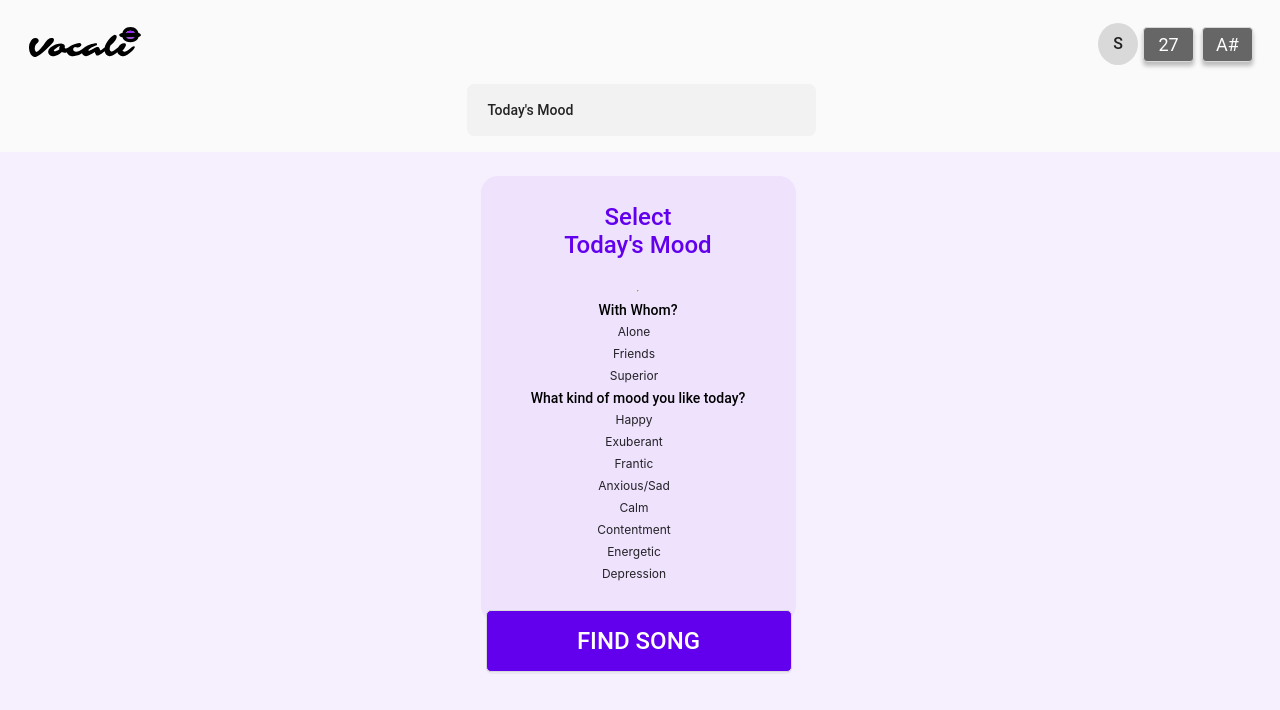
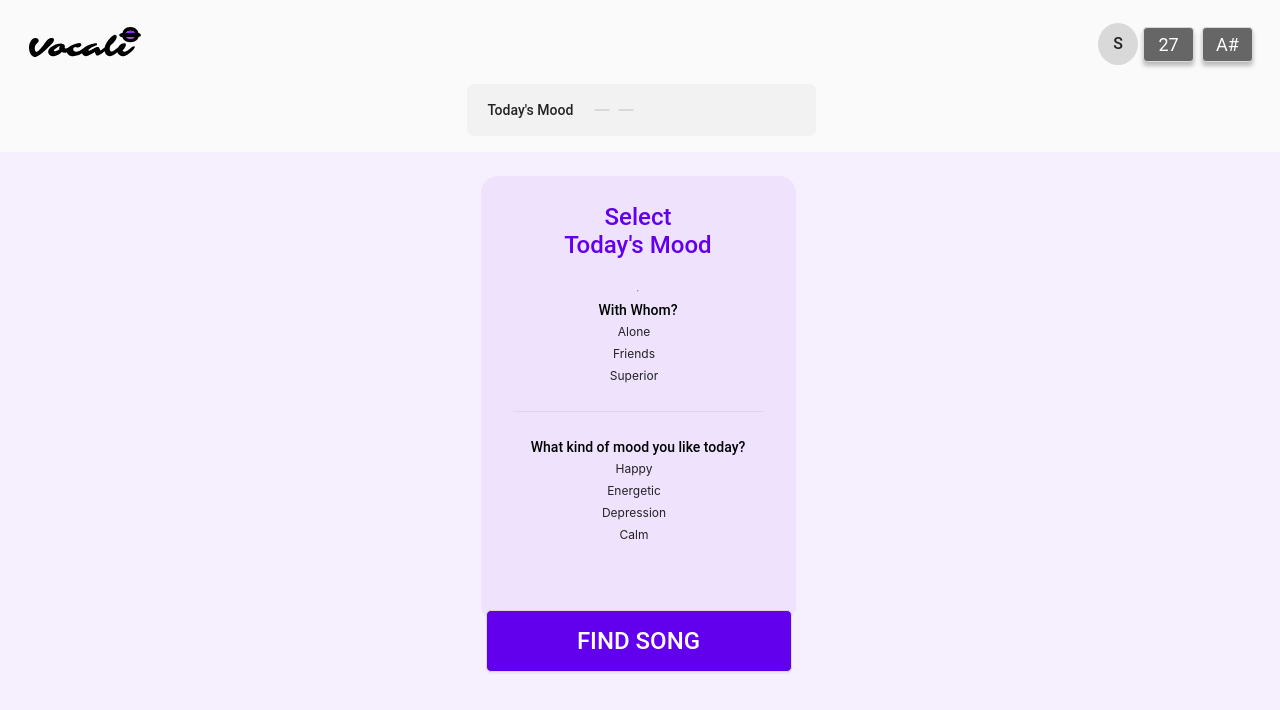
Before and after one commit to Janeseed/vocali-web, a React (Create React App) app: page /home in a window 1280 px wide. Shown: the top 710 px of the page. Built offline with nearby package versions, Linux system fonts and the light colour scheme.

Commit message:
Add header tag selection

```diff
--- /dev/null
+++ b/src/Header.js
@@ -0,0 +1,44 @@
+import React, { useState, useEffect } from "react";
+import { withRouter } from "react-router-dom";
+import { Layout, Tag, Avatar } from "antd";
+
+import Logo from "./vocali_logo2.svg";
+import Cookies from "universal-cookie";
+
+const { Header } = Layout;
+
+const VocaliHeader = ({ people, mood }) => {
+  const [selectedPeople, setPeople] = useState(people);
+  const [selectedMood, setMood] = useState(mood);
+  const cookies = new Cookies();
+
+  useEffect(() => {
+    if (people && mood) {
+      setPeople(people);
+      setMood(mood);
+    } else {
+      setMood(cookies.get("mood", { path: "/" }));
+      setPeople(cookies.get("people", { path: "/" }));
+    }
+  }, [mood, people]);
+
+  return (
+    <Header className="header">
+      <img className="App-logo" src={Logo} alt="Vocali Logo" />
+      <div className="user-info">
+        <Avatar className="avatar" style={{ backgroundColor: "#D9D9D9" }}>
+          S
+        </Avatar>
+        <Tag className="age-info">27</Tag>
+        <Tag className="pitch-info">A#</Tag>
+      </div>
+      <div className="mood-dashboard">
+        <p className="mood-title">Today's Mood</p>
+        <Tag>{selectedPeople}</Tag>
+        <Tag>{selectedMood}</Tag>
+      </div>
+    </Header>
+  );
+};
+
+export default withRouter(VocaliHeader);
--- a/src/Home.js
+++ b/src/Home.js
@@ -1,88 +1,103 @@
-import React from 'react';
-import {
-    BrowserRouter as Router,
-    Switch,
-    Route,
-    Link,
-    withRouter
-  } from "react-router-dom";
+import React from "react";
+import { withRouter } from "react-router-dom";
 
-import { Button, Typography, Input, InputNumber, Layout, Tag, Avatar } from 'antd';
-import { UserOutlined, LeftOutlined } from '@ant-design/icons';
+import { Button, Layout, Tag, Avatar, Divider } from "antd";
 
 import "./css/home.css";
-import Logo from "./vocali_logo2.svg";
+import Cookies from "universal-cookie";
+import VocaliHeader from "./Header.js";
 
-const { Header, Footer, Sider, Content } = Layout;
+const { Header, Content } = Layout;
 const { CheckableTag } = Tag;
-const tagsData = ['Alone', 'Friends', 'Superior'];
-const tagsData2 = ['Happy', 'Exuberant', 'Frantic', 'Anxious/Sad', 'Calm', 'Contentment', 'Energetic', 'Depression'];
+const tagsData = ["Alone", "Friends", "Superior"];
+const tagsData2 = ["Happy", "Energetic", "Depression", "Calm"];
 
 class Home extends React.Component {
+  constructor(props) {
+    super(props);
+    this.cookies = new Cookies();
+    this.state = {
+      selectedPeople: "",
+      selectedMood: "",
+    };
+  }
+
+  componentDidMount() {
+    const people = this.cookies.get("people", { path: "/" });
+    if (people) {
+      this.setState({ selectedPeople: people });
+    }
+    const mood = this.cookies.get("mood", { path: "/" });
+    if (mood) {
+      this.setState({ selectedMood: mood });
+    }
+  }
 
   nextPath(path) {
     this.props.history.push(path);
   }
 
-    state = {
-        selectedTags: [],
-    };
+  handlePeopleChange(tag, checked) {
+    const nextPeople = checked ? tag : "";
+    this.setState({ selectedPeople: nextPeople });
+    this.cookies.set("people", nextPeople, { path: "/" });
+  }
 
-    handleChange(tag, checked) {
-        const { selectedTags } = this.state;
-        const nextSelectedTags = checked ? [...selectedTags, tag] : selectedTags.filter(t => t !== tag);
-        console.log('You are interested in: ', nextSelectedTags);
-        this.setState({ selectedTags: nextSelectedTags });
+  handleMoodChange(tag, checked) {
+    const nextMood = checked ? tag : "";
+    this.setState({ selectedMood: nextMood });
+    this.cookies.set("mood", nextMood, { path: "/" });
   }
 
   render() {
-        const { selectedTags } = this.state;
-
     return (
       <Layout className="layout">
-                <Header className="header">
-                    <img className="App-logo" src={Logo} alt="Vocali Logo"/>
-                    <div className="user-info">
-                        <Avatar className = "avatar" style={{ backgroundColor: '#D9D9D9' }}>S</Avatar>
-                        <Tag className="age-info">27</Tag>
-                        <Tag className="pitch-info">A#</Tag>
-                    </div>
-                    <div className="mood-dashboard">
-                        <p className="mood-title">Today's Mood</p>
-                    </div>
-                </Header>
-                <Content style={{ backgroundColor: '#ffffff'}}>
+        <VocaliHeader
+          people={this.state.selectedPeople}
+          mood={this.state.selectedMood}
+        />
+        <Content style={{ backgroundColor: "#ffffff" }}>
           <div className="selection-board">
             <div className="mood-selection">
-                            <p className="select-title">Select<br></br>Today's Mood</p>
+              <p className="select-title">
+                Select<br></br>Today's Mood
+              </p>
             </div>
             <hr />
-                        <span className="question">With Whom?</span>
-                        {tagsData.map(tag => (
+            <div className="question">With Whom?</div>
+            {tagsData.map((tag) => (
               <CheckableTag
                 key={tag}
-                                checked={selectedTags.indexOf(tag) > -1}
-                                onChange={checked => this.handleChange(tag, checked)}
+                checked={this.state.selectedPeople === tag}
+                onChange={(checked) => this.handlePeopleChange(tag, checked)}
               >
                 {tag}
               </CheckableTag>
             ))}
-
-                        <span className="question">What kind of mood you like today?</span>
-                        {tagsData2.map(tag => (
+            <Divider />
+            <div className="question">What kind of mood you like today?</div>
+            {tagsData2.map((tag) => (
               <CheckableTag
                 key={tag}
-                                checked={selectedTags.indexOf(tag) > -1}
-                                onChange={checked => this.handleChange(tag, checked)}
+                checked={this.state.selectedMood === tag}
+                onChange={(checked) => this.handleMoodChange(tag, checked)}
               >
                 {tag}
               </CheckableTag>
             ))}
           </div>
-                    <Button className="find-button" onClick={() => this.nextPath("/result")} Type="primary" Class="standard" State="normal">FIND SONG</Button>
+          <Button
+            className="find-button"
+            onClick={() => this.nextPath("/result")}
+            Type="primary"
+            Class="standard"
+            State="normal"
+          >
+            FIND SONG
+          </Button>
         </Content>
       </Layout>
-        )
+    );
   }
 }
 
--- a/src/SongPref.js
+++ b/src/SongPref.js
@@ -1,14 +1,12 @@
-import React from 'react';
-import { Button, Typography, Input, InputNumber, Layout, Checkbox, Space } from 'antd';
-import { UserOutlined, LeftOutlined } from '@ant-design/icons';
-import { withRouter } from "react-router-dom"
+import React from "react";
+import { Button, Typography } from "antd";
+import { LeftOutlined } from "@ant-design/icons";
+import { withRouter } from "react-router-dom";
 import "./css/start.css";
-import Logo from "./vocali_logo2.svg";
 
 const { Paragraph } = Typography;
 
 class SongPref extends React.Component {
-
   nextPath(path) {
     this.props.history.push(path);
   }
@@ -16,13 +14,31 @@ class SongPref extends React.Component {
   render() {
     return (
       <div>
-                <Button className="return-button" onClick={() => this.nextPath("/info")} Type="text" Class="standard" State="normal" icon={<LeftOutlined />}>Back</Button>
-                <Paragraph className="description">Next,<br></br>Swipe Up the song you like!</Paragraph>
-                <div className="cards">
+        <Button
+          className="return-button"
+          onClick={() => this.nextPath("/pitch")}
+          Type="text"
+          Class="standard"
+          State="normal"
+          icon={<LeftOutlined />}
+        >
+          Back
+        </Button>
+        <Paragraph className="description">
+          Next,<br></br>Swipe Up the song you like!
+        </Paragraph>
+        <div className="cards"></div>
+        <Button
+          className="next-button"
+          onClick={() => this.nextPath("/home")}
+          Type="primary"
+          Class="standard"
+          State="normal"
+        >
+          NEXT
+        </Button>
       </div>
-                <Button className="next-button" onClick={() => this.nextPath("/home")} Type="primary" Class="standard" State="normal">NEXT</Button>
-            </div>
-        )
+    );
   }
 }
 
--- a/src/css/home.css
+++ b/src/css/home.css
@@ -79,7 +79,7 @@
   border-radius: 7px;
 
   display: flex;
-  justify-content: space-between;
+  justify-content: flex-start;
   align-items: center;
 }
 
@@ -180,7 +180,6 @@
   font-style: normal;
   font-weight: 500;
   font-size: 14px;
-
   color: #000000;
 }
 
```
Also changed, not shown: src/Result.js (+39 -35 lines). Lines whose indentation alone changed are shown as unchanged.
